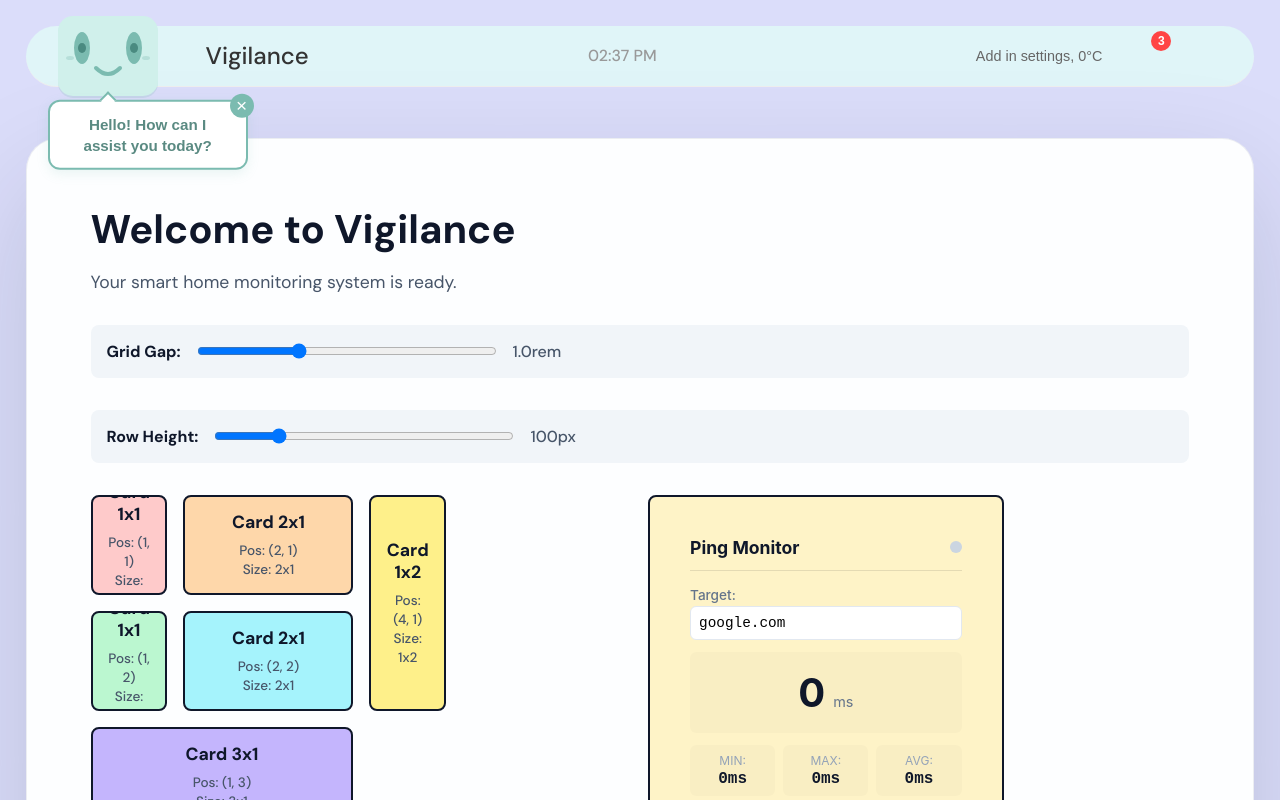
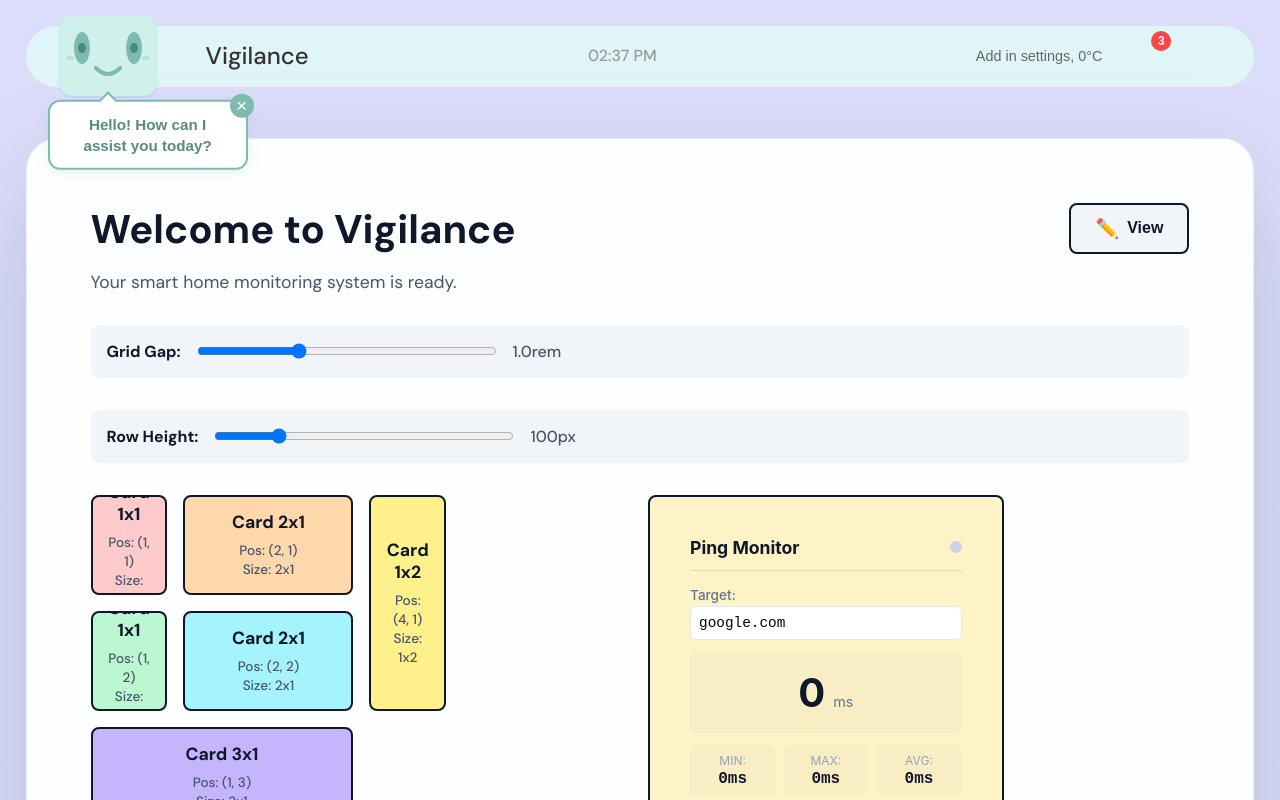
Before and after one commit to brendlij/Vigilance, a Vue app: page / in a window 1280 px wide. Shown: the top 800 px of the page. Built offline with nearby package versions, Linux system fonts and the light colour scheme; some icons are missing; the HTML template or start-up script is replaced by a standard one.

Commit message:
feat: implement edit mode functionality in PingCard and GridCard components; enhance HomeView layout with edit controls

```diff
--- a/src/components/CustomCards/PingCard.vue
+++ b/src/components/CustomCards/PingCard.vue
@@ -1,5 +1,5 @@
 <template>
-  <div class="ping-card">
+  <div class="ping-card" :class="{ 'edit-mode': editMode }">
     <div class="ping-header">
       <h3>Ping Monitor</h3>
       <div class="status-indicator" :class="statusClass"></div>
@@ -8,7 +8,12 @@
     <div class="ping-content">
       <div class="ping-target">
         <label>Target:</label>
-        <input v-model="target" type="text" placeholder="example.com" />
+        <input
+          v-model="target"
+          type="text"
+          placeholder="example.com"
+          :disabled="editMode"
+        />
       </div>
 
       <div class="ping-display">
@@ -31,7 +36,11 @@
         </div>
       </div>
 
-      <button @click="togglePing" :class="{ active: isPinging }">
+      <button
+        @click="togglePing"
+        :class="{ active: isPinging }"
+        :disabled="editMode"
+      >
         {{ isPinging ? "Stop" : "Start" }} Ping
       </button>
     </div>
@@ -40,6 +49,14 @@
 
 <script setup lang="ts">
 import { ref, computed } from "vue";
+
+interface Props {
+  editMode?: boolean;
+}
+
+withDefaults(defineProps<Props>(), {
+  editMode: false,
+});
 
 const target = ref("google.com");
 const isPinging = ref(false);
@@ -271,4 +288,19 @@ button.active {
 button.active:hover {
   background: #dc2626;
 }
+
+button:disabled {
+  opacity: 0.5;
+  cursor: not-allowed;
+}
+
+.ping-card.edit-mode {
+  opacity: 0.6;
+  pointer-events: none;
+}
+
+input:disabled {
+  opacity: 0.5;
+  cursor: not-allowed;
+}
 </style>
--- a/src/components/GridCard.vue
+++ b/src/components/GridCard.vue
@@ -2,7 +2,11 @@
   <div
     class="grid-card"
     :style="cardStyle"
-    :class="{ preview: isDragging, resizing: isResizing }"
+    :class="{
+      preview: isDragging,
+      resizing: isResizing,
+      'edit-mode': editMode,
+    }"
     @mousedown="startDrag"
   >
     <slot>
@@ -25,6 +29,7 @@ interface Props {
   maxColSpan?: number;
   minRowSpan?: number;
   maxRowSpan?: number;
+  editMode?: boolean;
 }
 
 const props = withDefaults(defineProps<Props>(), {
@@ -58,8 +63,12 @@ const cardStyle = computed(() => ({
 }));
 
 const startDrag = (event: MouseEvent) => {
-  // Don't drag if clicking on resize handle
+  // Don't drag if clicking on resize handle or edit mode is off
   if ((event.target as HTMLElement).classList.contains("resize-handle")) {
+    return;
+  }
+
+  if (!props.editMode) {
     return;
   }
 
@@ -123,6 +132,11 @@ const startDrag = (event: MouseEvent) => {
 };
 
 const startResize = (event: MouseEvent) => {
+  // Don't resize if edit mode is off
+  if (!props.editMode) {
+    return;
+  }
+
   event.preventDefault();
   const startX = event.clientX;
   const startY = event.clientY;
@@ -216,10 +230,17 @@ const startResize = (event: MouseEvent) => {
   cursor: nwse-resize;
   opacity: 0;
   transition: opacity 0.2s ease;
+  display: none;
 }
 
-.grid-card:hover .resize-handle {
+.grid-card.edit-mode:hover .resize-handle {
+  display: block;
   opacity: 0.6;
+}
+
+.grid-card.resizing .resize-handle {
+  display: block;
+  opacity: 1;
 }
 
 .resize-handle:active {
--- a/src/views/HomeView.vue
+++ b/src/views/HomeView.vue
@@ -1,9 +1,21 @@
 <template>
   <div class="home-view">
-    <h1>Welcome to Vigilance</h1>
-    <p>Your smart home monitoring system is ready.</p>
+    <div class="header">
+      <div>
+        <h1>Welcome to Vigilance</h1>
+        <p>Your smart home monitoring system is ready.</p>
+      </div>
+      <button
+        class="edit-button"
+        :class="{ active: editMode }"
+        @click="editMode = !editMode"
+      >
+        <span class="edit-icon">✏️</span>
+        {{ editMode ? "Editing" : "View" }}
+      </button>
+    </div>
 
-    <div class="controls">
+    <div class="controls" :class="{ disabled: editMode }">
       <label for="gap-control">Grid Gap:</label>
       <input
         id="gap-control"
@@ -12,11 +24,12 @@
         min="0"
         max="3"
         step="0.1"
+        :disabled="editMode"
       />
       <span>{{ gridGap.toFixed(1) }}rem</span>
     </div>
 
-    <div class="controls">
+    <div class="controls" :class="{ disabled: editMode }">
       <label for="row-height-control">Row Height:</label>
       <input
         id="row-height-control"
@@ -25,6 +38,7 @@
         min="50"
         max="300"
         step="10"
+        :disabled="editMode"
       />
       <span>{{ rowHeight }}px</span>
     </div>
@@ -45,12 +59,13 @@
         :max-col-span="card.maxColSpan"
         :min-row-span="card.minRowSpan"
         :max-row-span="card.maxRowSpan"
+        :edit-mode="editMode"
         @resize="(newSize) => handleResize(index, newSize)"
         @preview-move="(newPos) => handlePreviewMove(index, newPos)"
         @cancel-preview="() => handleCancelPreview(index)"
         @move="(newPos) => handleMove(index, newPos)"
       >
-        <PingCard v-if="card.isCustom" />
+        <PingCard v-if="card.isCustom" :edit-mode="editMode" />
         <div v-else class="card-content">
           <div class="card-label">{{ card.label }}</div>
           <div class="card-info">
@@ -84,6 +99,7 @@ interface Card {
 
 const gridGap = ref(1);
 const rowHeight = ref(100);
+const editMode = ref(false);
 const previewCardStates = ref<Map<number, { col: number; row: number }>>(
   new Map()
 );
@@ -462,6 +478,18 @@ const handleMove = (
   padding: 2rem;
 }
 
+.header {
+  display: flex;
+  justify-content: space-between;
+  align-items: flex-start;
+  margin-bottom: 2rem;
+  gap: 2rem;
+}
+
+.header > div {
+  flex: 1;
+}
+
 h1 {
   margin: 0 0 1rem 0;
   font-size: 2.5rem;
@@ -471,7 +499,39 @@ h1 {
 p {
   color: #475569;
   font-size: 1.1rem;
-  margin-bottom: 2rem;
+  margin-bottom: 0;
+}
+
+.edit-button {
+  padding: 0.75rem 1.5rem;
+  font-size: 1rem;
+  font-weight: 600;
+  border: 2px solid #0f172a;
+  border-radius: 0.5rem;
+  background-color: #f1f5f9;
+  color: #0f172a;
+  cursor: pointer;
+  display: flex;
+  align-items: center;
+  gap: 0.5rem;
+  transition: all 0.2s ease;
+  white-space: nowrap;
+  height: fit-content;
+}
+
+.edit-button:hover {
+  background-color: #e2e8f0;
+  box-shadow: 0 2px 4px rgba(0, 0, 0, 0.1);
+}
+
+.edit-button.active {
+  background-color: #dbeafe;
+  border-color: #3b82f6;
+  color: #1e40af;
+}
+
+.edit-icon {
+  font-size: 1.2rem;
 }
 
 .controls {
@@ -482,6 +542,12 @@ p {
   padding: 1rem;
   background-color: #f1f5f9;
   border-radius: 0.5rem;
+  transition: opacity 0.2s ease;
+}
+
+.controls.disabled {
+  opacity: 0.5;
+  pointer-events: none;
 }
 
 .controls label {
```
